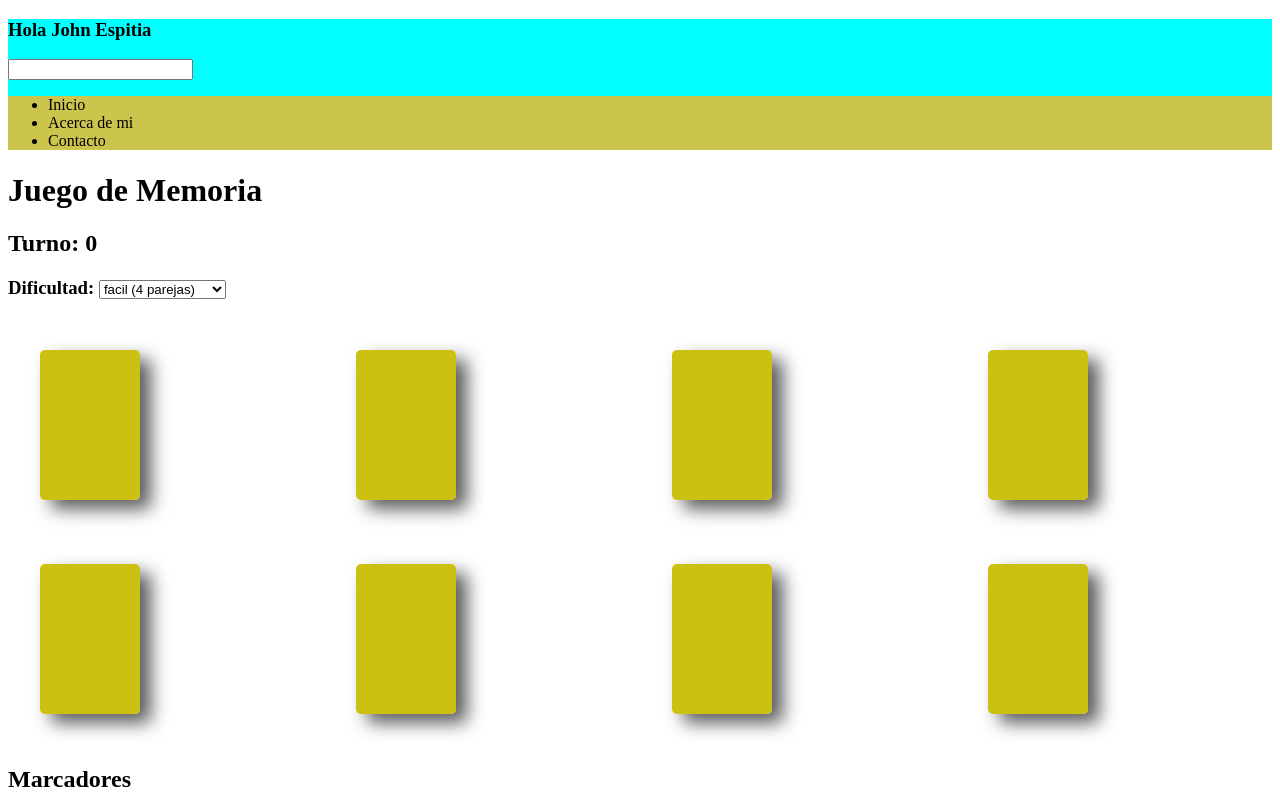
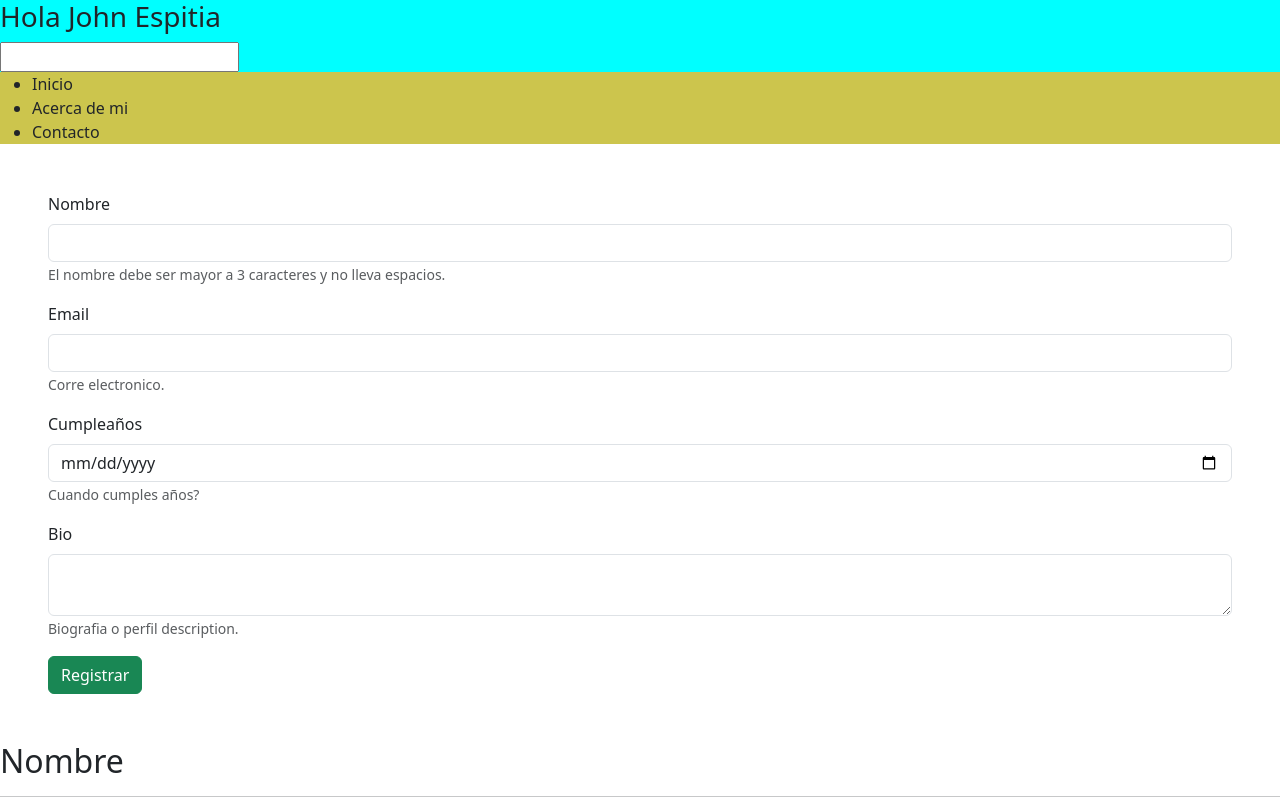
Before and after one commit to johnkespitia/IntecapReact, a React (Vite) app: page / in a window 1280 px wide. Shown: the top 800 px of the page. Built offline with nearby package versions, Linux system fonts and the light colour scheme.

Commit message:
cambios pendientes

```diff
--- /dev/null
+++ b/Componentes/Formulario/index.jsx
@@ -0,0 +1,81 @@
+import React, {useState, useContext, useRef} from "react";
+import Form from 'react-bootstrap/Form';
+import { JugadorContexto } from "../../JugadorContexto";
+import { Button } from "react-bootstrap";
+
+function FormularioComponente() {
+    const { setJugador } = useContext(JugadorContexto)
+    const [formData, setFormData] = useState({})
+    const form = useRef(null)
+    const handleInput = (evt) => {
+        setFormData({
+            ...formData,
+            [evt.target.name]: evt.target.value
+        })
+    }
+
+    const handleSubmit = (evt) => {
+        evt.preventDefault()
+        setJugador(formData)
+        form.current.reset();
+        // console.log(form.current.children[0].children[1].name)
+    }
+
+    return <Form ref={form} className="m-5" onSubmit={handleSubmit}>
+        <Form.Group className="mb-3" controlId="GrupoNombre">
+            <Form.Label htmlFor="nombre">Nombre</Form.Label>
+            <Form.Control
+                type="text"
+                id="nombre"
+                name="nombre"
+                onInput={handleInput}
+                aria-describedby="passwordHelpBlock"
+            />
+            <Form.Text id="passwordHelpBlock" muted>
+                El nombre debe ser mayor a 3 caracteres y no lleva espacios.
+            </Form.Text>
+        </Form.Group>
+        <Form.Group className="mb-3" controlId="GrupoEmail">
+            <Form.Label htmlFor="email">Email</Form.Label>
+            <Form.Control
+                type="email"
+                id="email"
+                name="email"
+                onInput={handleInput}
+                aria-describedby="passwordHelpBlock"
+            />
+            <Form.Text id="passwordHelpBlock" muted>
+                Corre electronico.
+            </Form.Text>
+        </Form.Group>
+        <Form.Group className="mb-3" controlId="GrupoCumple">
+            <Form.Label htmlFor="cumple">Cumpleaños</Form.Label>
+            <Form.Control
+                type="date"
+                id="cumple"
+                name="cumple"
+                onInput={handleInput}
+                aria-describedby="passwordHelpBlock"
+            />
+            <Form.Text id="passwordHelpBlock" muted>
+               Cuando cumples años?
+            </Form.Text>
+        </Form.Group>
+        <Form.Group className="mb-3" controlId="GrupoBio">
+            <Form.Label htmlFor="bio">Bio</Form.Label>
+            <Form.Control
+                as="textarea"
+                id="bio"
+                name="bio"
+                onInput={handleInput}
+                aria-describedby="passwordHelpBlock"
+            />
+            <Form.Text id="passwordHelpBlock" muted>
+                Biografia o perfil description.
+            </Form.Text>
+        </Form.Group>
+        <Button variant="success" type="submit">Registrar</Button>
+    </Form>
+}
+
+export default FormularioComponente
--- a/Componentes/Memorizar/index.jsx
+++ b/Componentes/Memorizar/index.jsx
@@ -1,6 +1,7 @@
 import React, { useEffect, useState, useContext } from "react";
 import TableroComponente from "./Tablero";
 import JuegoContexto from "../../JuegoContexto";
+import { JugadorContexto } from "../../JugadorContexto";
 
 const mazo = [
 	{ id: 1, value: "2 corazones", giro: false },
@@ -39,6 +40,7 @@ const mazo = [
 
 const MemorizarJuego = (props) => {
 	const { addMarcador } = useContext(JuegoContexto);
+	const { jugador } = useContext(JugadorContexto)
 	const [cartas, setCartas] = useState(mazo);
 	const [primeraCarta, setPrimeraCarta] = useState(null);
 	const [segundaCarta, setSegundaCarta] = useState(null);
@@ -85,7 +87,7 @@ const MemorizarJuego = (props) => {
 			addMarcador({
 				turnos: turno,
 				dificultad: dificultadJuego,
-				nickname: "anonimo",
+				nickname: jugador.nombre,
 			});
 			setCompleto(true);
 		}
--- /dev/null
+++ b/Componentes/Perfil/index.jsx
@@ -0,0 +1,10 @@
+import React, {useContext} from "react";
+import { JugadorContexto } from "../../JugadorContexto";
+function PerfilComponente(){
+    const {jugador} = useContext(JugadorContexto)
+    return <div>
+        <h2>Nombre {jugador.nombre}</h2>
+    </div>
+}
+
+export default PerfilComponente
--- /dev/null
+++ b/JugadorContexto.jsx
@@ -0,0 +1,14 @@
+import React, { createContext,useState } from "react";
+// High Order Components
+
+const JugadorContexto = createContext({})
+function JugadorContextState(props){
+    const [jugador, setJugador] = useState({})
+    return <JugadorContexto.Provider value={{ jugador, setJugador }}>
+        {props.children}
+    </JugadorContexto.Provider>
+}
+
+export { JugadorContexto }
+
+export default JugadorContextState
--- a/index.jsx
+++ b/index.jsx
@@ -1,8 +1,12 @@
 import React, { useState } from "react";
+import 'bootstrap/dist/css/bootstrap.min.css';
 import Menu from "./Componentes/Menu";
 import MemorizarJuego from "./Componentes/Memorizar";
 import JuegoContexto from "./JuegoContexto";
 import HeroComponent from "./Componentes/Hero";
+import FormularioComponente from "./Componentes/Formulario";
+import JugadorContextState from "./JugadorContexto";
+import PerfilComponente from "./Componentes/Perfil";
 function App() {
 	const [marcadores, setMarcadores] = useState([]);
 	const addMarcador = (marcador) => {
@@ -18,6 +22,7 @@ function App() {
     }
     */
 	return (
+		<JugadorContextState>
 			<JuegoContexto.Provider value={{ marcadores, addMarcador }}>
 				<Menu
 					name="John Espitia"
@@ -27,9 +32,13 @@ function App() {
 						backgroundColor: "#CCC54D",
 					}}
 				/>
+				<FormularioComponente />
+				<PerfilComponente />
+				<hr/>
 				<MemorizarJuego />
 				<HeroComponent />
 			</JuegoContexto.Provider>
+		</JugadorContextState>
 	);
 }
 export default App;
--- a/package.json
+++ b/package.json
@@ -18,7 +18,9 @@
   },
   "dependencies": {
     "@vitejs/plugin-react": "^4.3.3",
+    "bootstrap": "^5.3.3",
     "react": "^18.3.1",
+    "react-bootstrap": "^2.10.5",
     "react-dom": "^18.3.1"
   }
 }
```
Also changed, not shown: 1 other file (tests, documents, lock files or other folders). Lines whose indentation alone changed are shown as unchanged.
